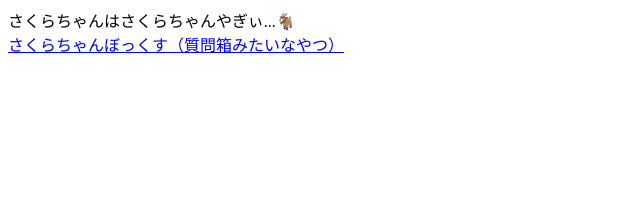
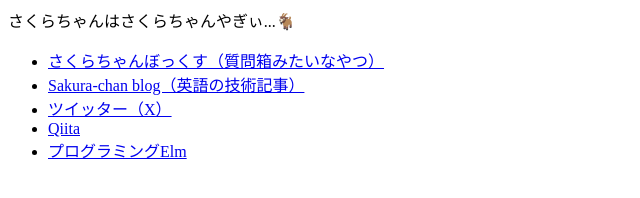
Before and after one commit to sakurachan-info/sakurachan-info.github.io, a plain HTML site: page index.html in a window 1280 px wide. Shown: the whole page, without its empty margins (0-640 px from the left). Drawn offline with Linux system fonts and the light colour scheme.

Commit message:
Add contents

```diff
--- a/index.html
+++ b/index.html
@@ -19,8 +19,12 @@
   </head>
   <body>
     さくらちゃんはさくらちゃんやぎぃ...🐐
-    <div>
-      <a href="./qbox">さくらちゃんぼっくす（質問箱みたいなやつ）</a>
-    </div>
+    <ul>
+      <li><a href="./qbox">さくらちゃんぼっくす（質問箱みたいなやつ）</a></li>
+      <li><a href="./posts">Sakura-chan blog（英語の技術記事）</a></li>
+      <li><a target="_blank" href="https://twitter.com/arowM_">ツイッター（X）</a></li>
+      <li><a target="_blank" href="https://qiita.com/arowM/">Qiita</a></li>
+      <li><a target="_blank" href="https://amzn.to/3YpxRFe">プログラミングElm</a></li>
+    </ul>
   </body>
 </html>
```
